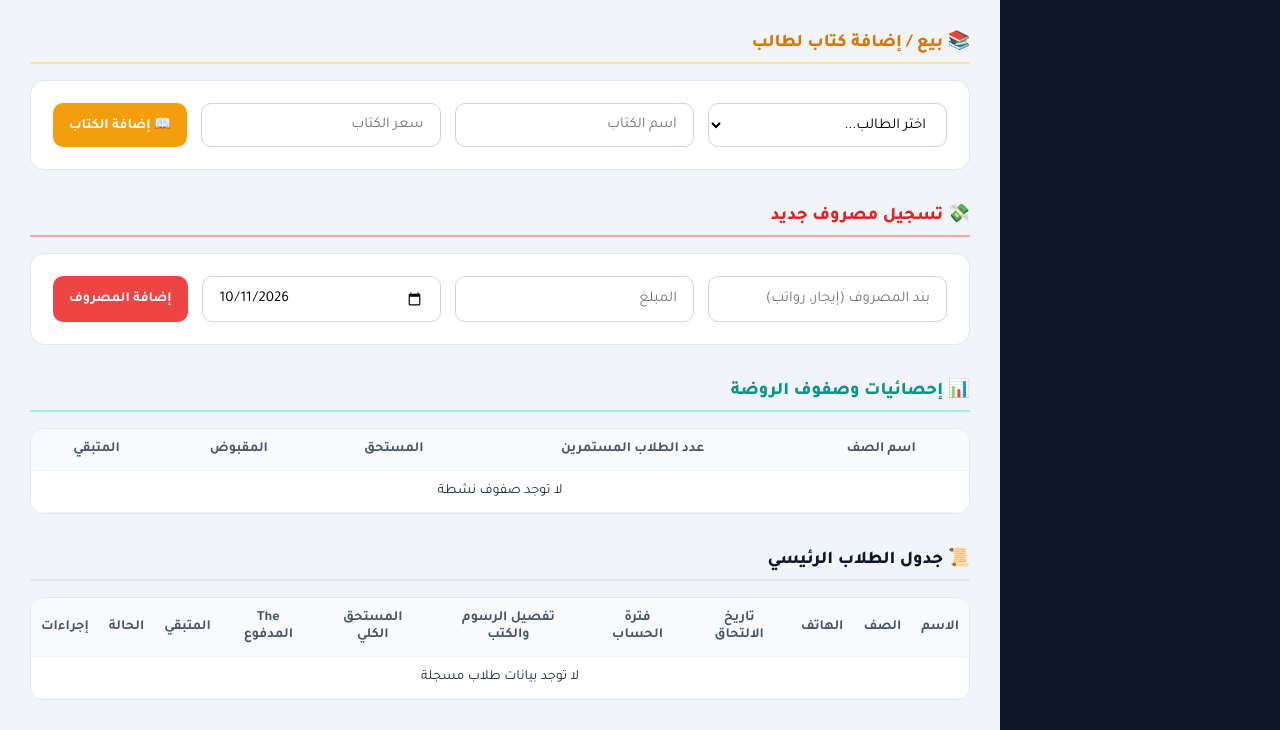
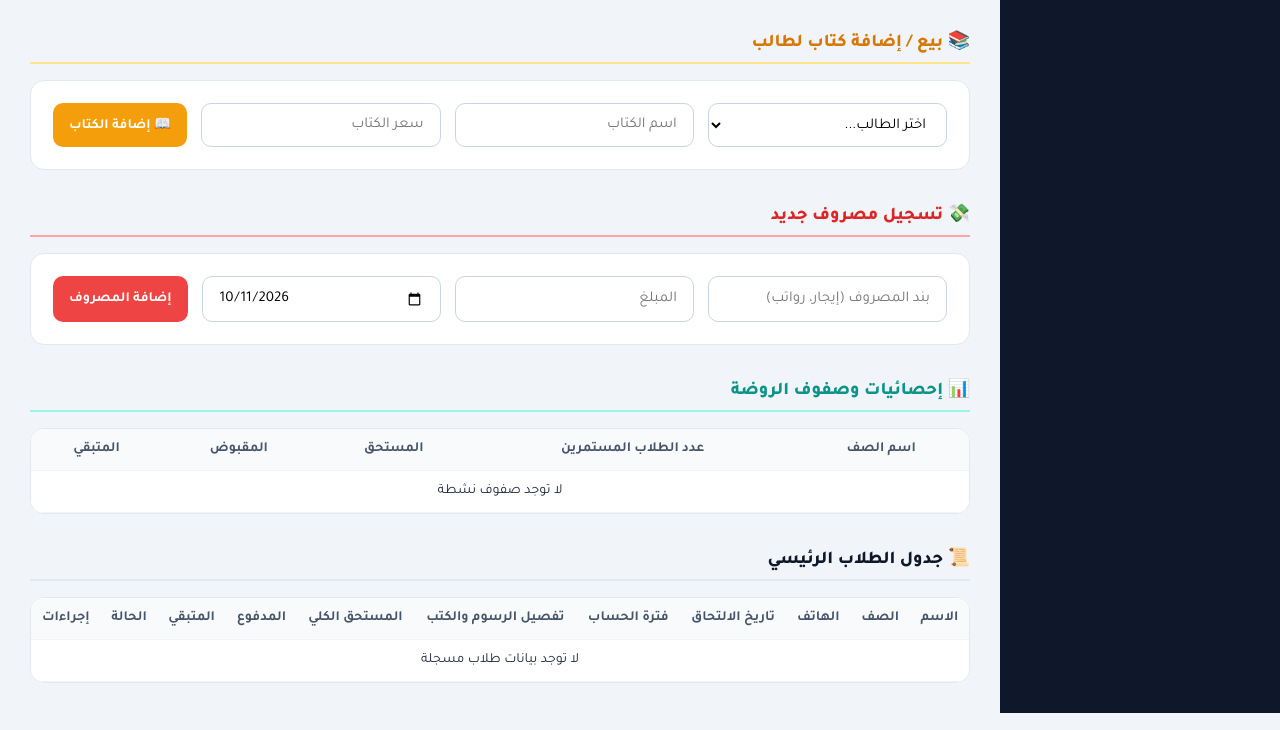
Before and after one commit to ahmedezzt647-lang/kindergarten-app, a website: page index.html in a window 1280 px wide. Shown: the part 649-1379 px from the top of the page. Drawn offline with Linux system fonts and the light colour scheme; no server answers.

Commit message:
Update index.html

```diff
--- a/index.html
+++ b/index.html
@@ -139,7 +139,7 @@
       <div class="table-responsive"><table><thead><tr><th>اسم الصف</th><th>عدد الطلاب المستمرين</th><th>المستحق</th><th>المقبوض</th><th>المتبقي</th></tr></thead><tbody id="classes-table-main"></tbody></table></div>
 
       <div id="sec-students-list" class="section-title"><span>📜 جدول الطلاب الرئيسي</span></div>
-      <div class="table-responsive"><table><thead><tr><th>الاسم</th><th>الصف</th><th>الهاتف</th><th>تاريخ الالتحاق</th><th>فترة الحساب</th><th>تفصيل الرسوم والكتب</th><th>المستحق الكلي</th><th>The المدفوع</th><th>المتبقي</th><th>الحالة</th><th>إجراءات</th></tr></thead><tbody id="students-table-main"></tbody></table></div>
+      <div class="table-responsive"><table><thead><tr><th>الاسم</th><th>الصف</th><th>الهاتف</th><th>تاريخ الالتحاق</th><th>فترة الحساب</th><th>تفصيل الرسوم والكتب</th><th>المستحق الكلي</th><th>المدفوع</th><th>المتبقي</th><th>الحالة</th><th>إجراءات</th></tr></thead><tbody id="students-table-main"></tbody></table></div>
     </div>
   </div>
 
@@ -166,10 +166,12 @@
       try { await fetch(url, { method: 'DELETE' }); } catch(e) {}
     }
 
-    // المعادلة المالية الصارمة والمضبوطة تماماً:
-    // إذا التحق بعد يوم 15 في الشهر -> شهر الالتحاق = نصف شهر (netMonthly / 2)
-    // إذا التحق من يوم 1 إلى 15 -> شهر الالتحاق = شهر كامل (netMonthly)
-    // ومع حلول أول كل شهر جديد (مثل أكتوبر) -> يُضاف شهر كامل مقدماً.
+    // المعادلة الحسابية المطابقة لطلبك بالحرف:
+    // 1. إذا كان الالتحاق بعد يوم 15 (مثل 15/9) -> شهر الالتحاق = نصف شهر (netMonthly / 2) = 100
+    // 2. إذا كان الالتحاق قبل يوم 16 -> شهر الالتحاق = شهر كامل (netMonthly)
+    // 3. الشهور الكاملة اللاحقة بين شهر الالتحاق والشهر السابق للحالي -> شهور كاملة (netMonthly لكل شهر)
+    // 4. الشهر الحالي (أكتوبر) -> يُضاف كاملاً كمقدمة (netMonthly) = 200
+    // الإجمالي = 100 + 200 = 300 ريال.
     function calculateStudentFinancials(s, booksList) {
       const joinDate = new Date(s.join_date);
       const now = new Date();
@@ -194,15 +196,15 @@
         totalTuition = Math.round(partCost);
         descText = joinDay > 15 ? 'نصف الشهر الحالي' : 'الشهر الحالي كامل';
       } else {
-        // شهر الالتحاق (إذا بعد 15 = نصف شهر، إذا 15 أو قبله = شهر كامل)
+        // شهر الالتحاق الأول (بعد 15 = نصف شهر، 15 أو قبله = شهر كامل)
         const firstMonthCost = joinDay > 15 ? (netMonthly / 2) : netMonthly;
 
-        // الشهور الكاملة تماماً بين شهر الالتحاق والشهر الذي يسبق الشهر الحالي
+        // عدد الشهور الكاملة تماماً بين شهر الالتحاق وبين الشهر السابق للشهر الحالي
         let fullMonths = (nowYear - joinYear) * 12 + (nowMonth - joinMonth) - 1;
         if (fullMonths < 0) fullMonths = 0;
         const fullMonthsCost = fullMonths * netMonthly;
 
-        // الشهر الحالي (أكتوبر) مقدمةً
+        // رسوم الشهر الحالي (أكتوبر) كاملة مقدماً
         const currentMonthCost = netMonthly;
 
         totalTuition = Math.round(firstMonthCost + fullMonthsCost + currentMonthCost);
```
